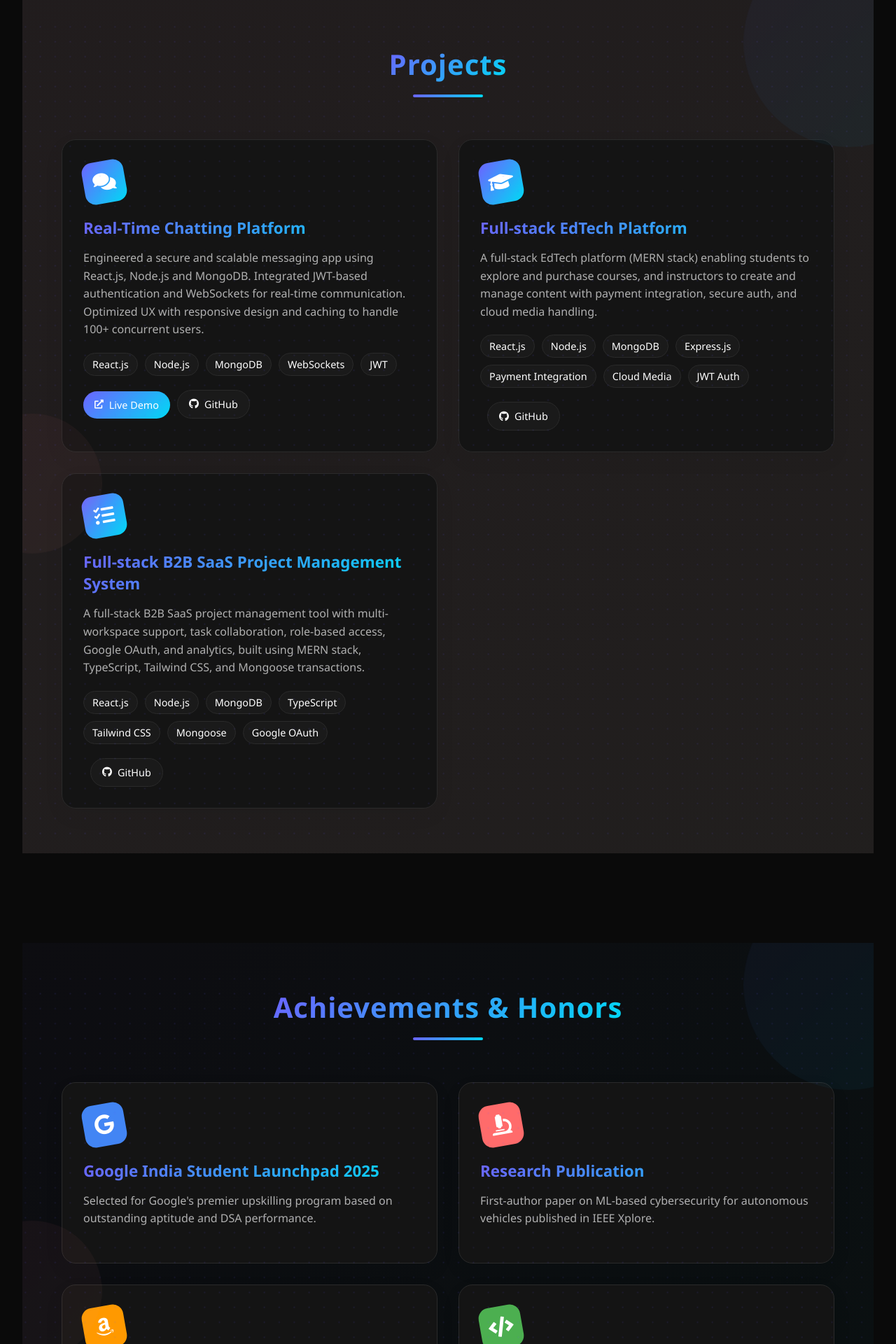
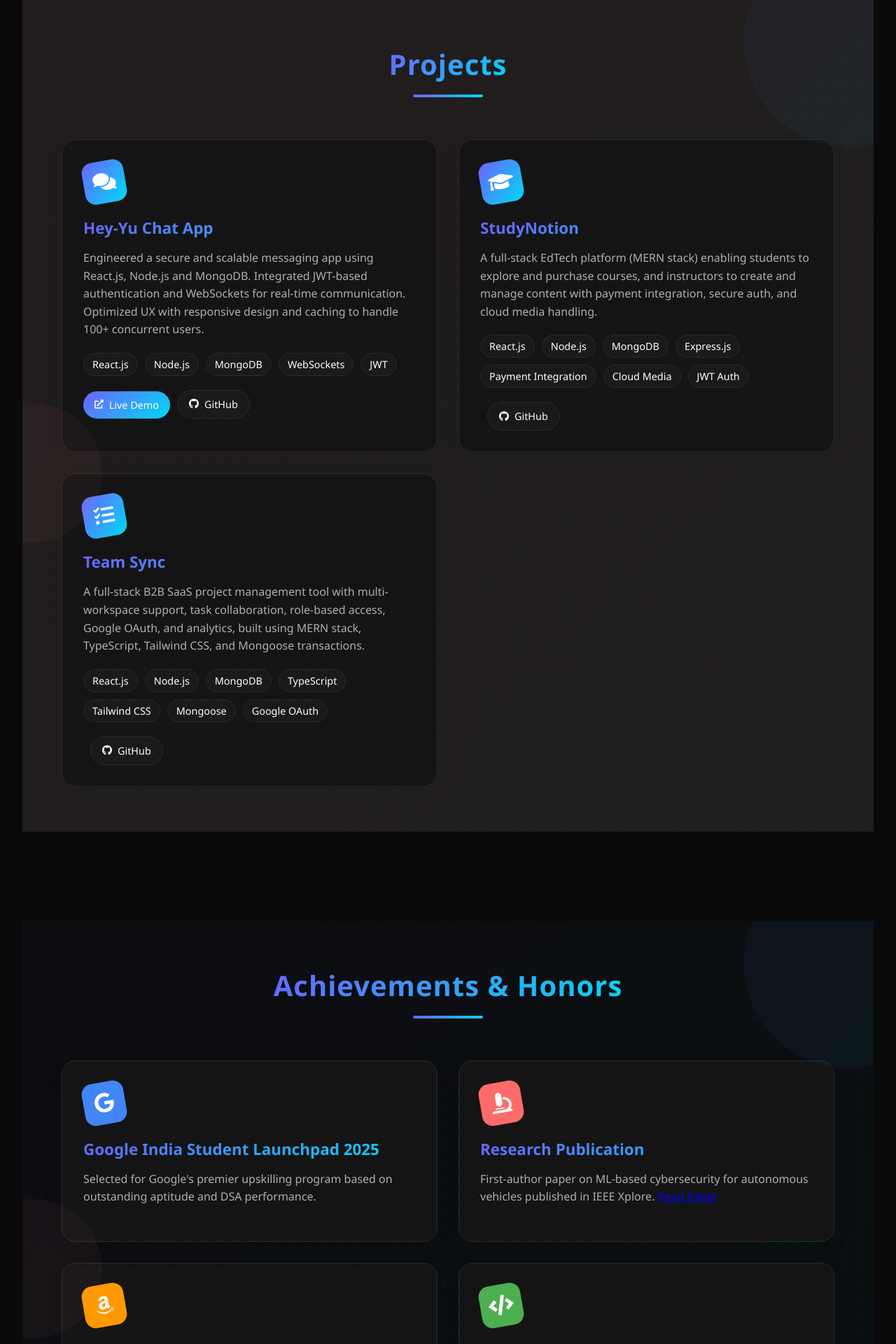
Before and after one commit to yuval0107/portfolio-website, a React (Create React App) app: page / in a window 1280 px wide. Shown: the part 3673-5593 px from the top of the page at 70% size. Built offline with nearby package versions, Linux system fonts and the light colour scheme.

Commit message:
Made some necessary improvements

```diff
--- a/src/components/Achievements.js
+++ b/src/components/Achievements.js
@@ -35,7 +35,14 @@
     },
     {
       title: 'Research Publication',
-      description: 'First-author paper on ML-based cybersecurity for autonomous vehicles published in IEEE Xplore.',
+      description: (
+        <>
+          First-author paper on ML-based cybersecurity for autonomous vehicles published in IEEE Xplore.{' '}
+          <a href="https://ieeexplore.ieee.org/abstract/document/10842784" target="_blank" rel="noopener noreferrer">
+            Read Paper
+          </a>
+        </>
+      ),
       icon: 'fas fa-microscope',
       color: '#FF6B6B'
     },
--- a/src/components/Projects.js
+++ b/src/components/Projects.js
@@ -28,7 +28,7 @@
 
   const projects = [
     {
-      title: 'Real-Time Chatting Platform',
+      title: 'Hey-Yu Chat App',
       description: 'Engineered a secure and scalable messaging app using React.js, Node.js and MongoDB. Integrated JWT-based authentication and WebSockets for real-time communication. Optimized UX with responsive design and caching to handle 100+ concurrent users.',
       technologies: ['React.js', 'Node.js', 'MongoDB', 'WebSockets', 'JWT'],
       icon: 'fas fa-comments',
@@ -36,14 +36,14 @@
       githubLink: 'https://github.com/yuval0107/chat-app'
     },
     {
-      title: 'Full-stack EdTech Platform',
+      title: 'StudyNotion',
       description: 'A full-stack EdTech platform (MERN stack) enabling students to explore and purchase courses, and instructors to create and manage content with payment integration, secure auth, and cloud media handling.',
       technologies: ['React.js', 'Node.js', 'MongoDB', 'Express.js', 'Payment Integration', 'Cloud Media', 'JWT Auth'],
       icon: 'fas fa-graduation-cap',
       githubLink: 'https://github.com/yuval0107/Hey-Yu-Learn'
     },
     {
-      title: 'Full-stack B2B SaaS Project Management System',
+      title: 'Team Sync',
       description: 'A full-stack B2B SaaS project management tool with multi-workspace support, task collaboration, role-based access, Google OAuth, and analytics, built using MERN stack, TypeScript, Tailwind CSS, and Mongoose transactions.',
       technologies: ['React.js', 'Node.js', 'MongoDB', 'TypeScript', 'Tailwind CSS', 'Mongoose', 'Google OAuth'],
       icon: 'fas fa-tasks',
```
